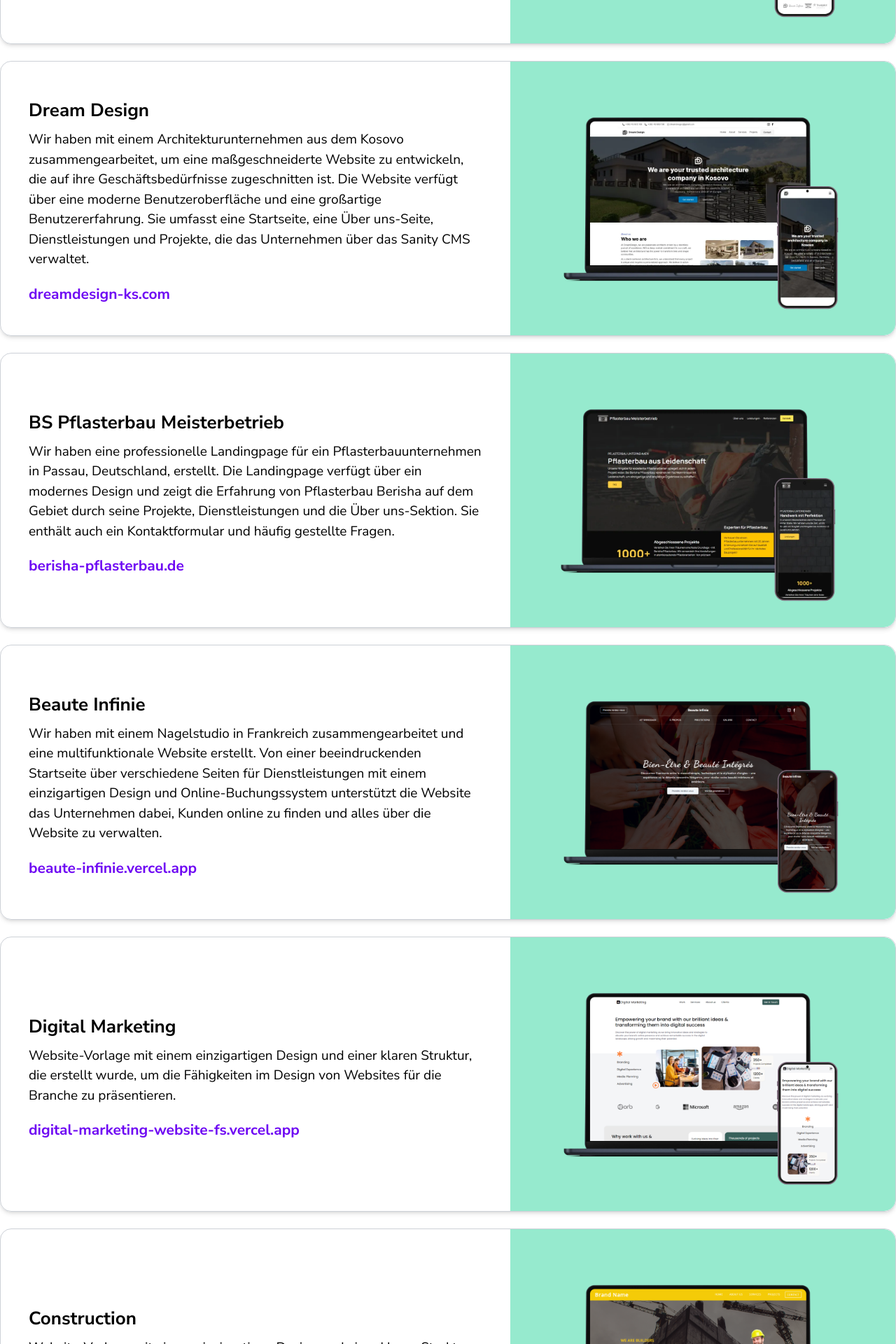
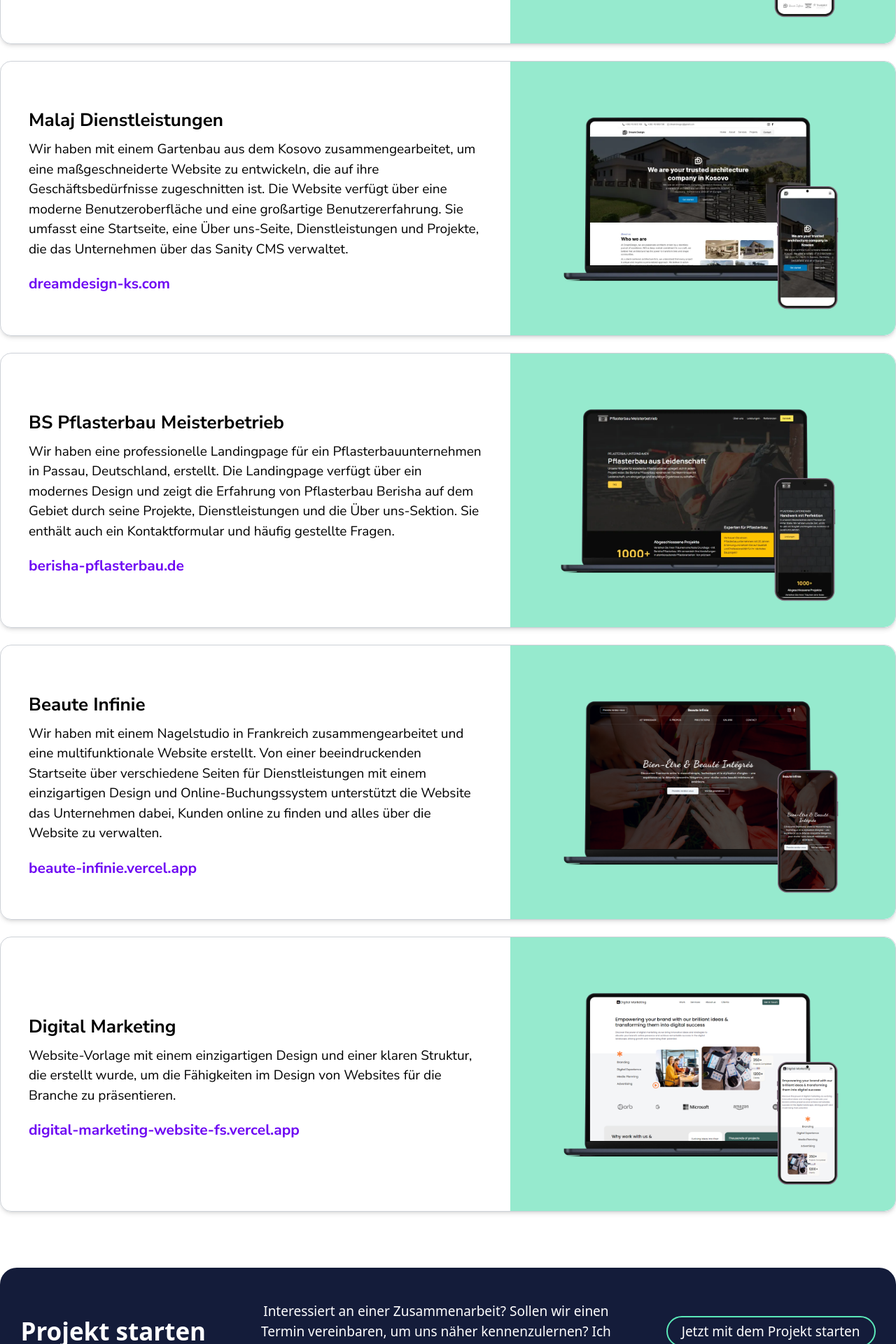
Before and after one commit to fatlumsulaj/Developer-Portfolio, a Next.js app: page / in a window 1280 px wide. Shown: the part 3800-5720 px from the top of the page at 70% size. Built offline with nearby package versions, Linux system fonts and the light colour scheme.

Commit message:
Update Projects.tsx

```diff
--- a/containers/Projects.tsx
+++ b/containers/Projects.tsx
@@ -59,8 +59,8 @@ const Projects = () => {
         />
 
         <SingleProject
-          pname="Dream Design"
-          text="Wir haben mit einem Architekturunternehmen aus dem Kosovo zusammengearbeitet, um eine maßgeschneiderte Website zu entwickeln, die auf ihre Geschäftsbedürfnisse zugeschnitten ist. Die Website verfügt über eine moderne Benutzeroberfläche und eine großartige Benutzererfahrung. Sie umfasst eine Startseite, eine Über uns-Seite, Dienstleistungen und Projekte, die das Unternehmen über das Sanity CMS verwaltet."
+          pname="Malaj Dienstleistungen"
+          text="Wir haben mit einem Gartenbau aus dem Kosovo zusammengearbeitet, um eine maßgeschneiderte Website zu entwickeln, die auf ihre Geschäftsbedürfnisse zugeschnitten ist. Die Website verfügt über eine moderne Benutzeroberfläche und eine großartige Benutzererfahrung. Sie umfasst eine Startseite, eine Über uns-Seite, Dienstleistungen und Projekte, die das Unternehmen über das Sanity CMS verwaltet."
           link="https://www.dreamdesign-ks.com/"
           linkText="dreamdesign-ks.com"
           image="/dreamdesignproject.webp"
@@ -90,14 +90,6 @@ Wir haben eine professionelle Landingpage für ein Pflasterbauunternehmen in Pas
           linkText="digital-marketing-website-fs.vercel.app"
           image="/digitalmarketingproject.png"
         />
-
-        <SingleProject
-          pname="Construction"
-          text="Website-Vorlage mit einem einzigartigen Design und einer klaren Struktur, die erstellt wurde, um die Fähigkeiten im Design von Websites für die Branche zu präsentieren."
-          link="https://construction-website-fs.vercel.app/"
-          linkText="construction-website-fs.vercel.app"
-          image="/constructionproject.png"
-        />
       </div>
     </section>
   );
```
